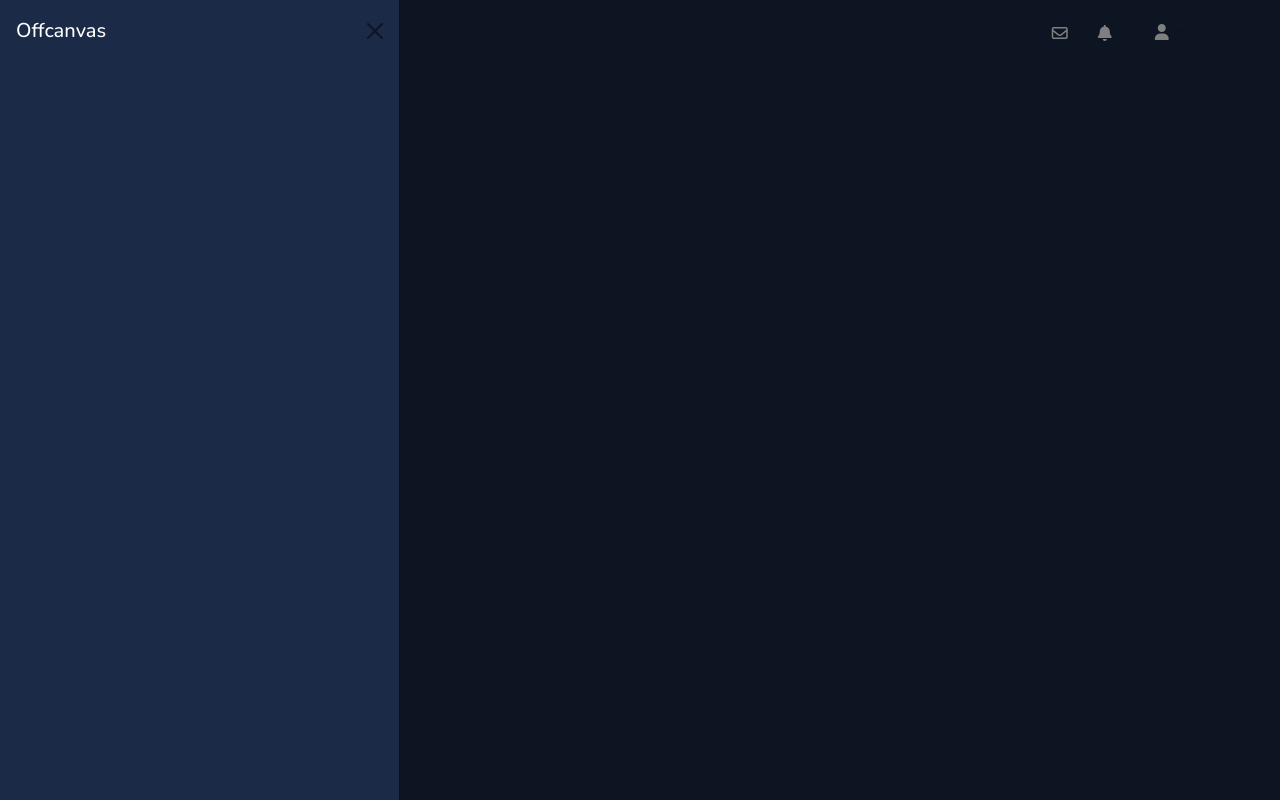
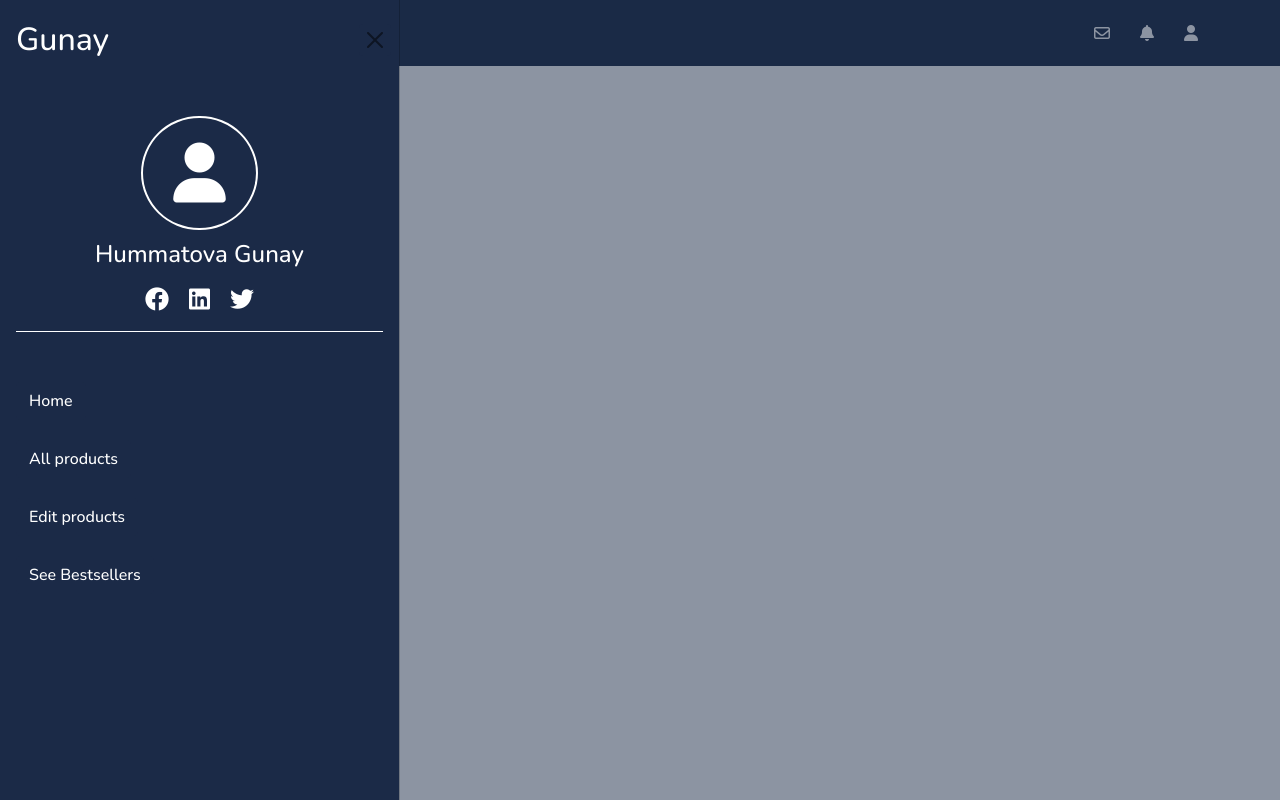
Before and after one commit to hummetova-gunay/Code-Academy.FINAL-PROJECT, a plain HTML site: page Clinique-clone-web-site/admin.html in a window 1280 px wide. Both pictures are taken after a click on the button 102 px from the left and 33 px from the top of the page. Drawn offline with nearby package versions, Linux system fonts and the light colour scheme; a web font is replaced by a local one.

Commit message:
desing of header on admin page finished

```diff
--- a/Clinique-clone-web-site/admin.html
+++ b/Clinique-clone-web-site/admin.html
@@ -8,8 +8,8 @@
     <link rel="stylesheet" href="./scss/main.css">
     <title>Admin panel</title>
 </head>
-<body>
-    <header>
+<body class="adminpage">
+    <header class="admin-header">
         <div class="container">
             <div class="header">
                 <div class="menu-search">
@@ -18,10 +18,27 @@
                       </button>
                       <div class="offcanvas offcanvas-start" tabindex="-1" id="offcanvasnavbar" aria-labelledby="offcanvasExampleLabel">
                         <div class="offcanvas-header">
-                          <h5 class="offcanvas-title" id="offcanvasExampleLabel">Offcanvas</h5>
+                          <h2 class="offcanvas-title" id="offcanvasExampleLabel">Gunay</h2>
                           <button type="button" class="btn-close" data-bs-dismiss="offcanvas" aria-label="Close"></button>
                         </div>
                         <div class="offcanvas-body">
+                            <div class="heading">
+                                <div class="admin-photo">
+                                    <i class="fa-solid fa-user"></i>
+                                </div>
+                                <h4>Hummatova Gunay</h4>
+                                <div class="social-media">
+                                    <i class="fa-brands fa-facebook"></i>
+                                    <i class="fa-brands fa-linkedin"></i>
+                                    <i class="fa-brands fa-twitter"></i>
+                                </div>
+                            </div>
+                            <div class="pages">
+                                <a href="./admin.html" class="btn">Home</a>
+                                <a href="./admin-all-produts" class="btn">All products</a>
+                                <a href="./admin-edit-products" class="btn">Edit products</a>
+                                <a href="./admin-bestseller" class="btn">See Bestsellers</a>
+                            </div>
                         </div>
                       </div>
                       <div class="container-input">
@@ -35,20 +52,14 @@
                 <div class="profile">
                     <i class="fa-regular fa-envelope"></i>
                     <i class="fa-solid fa-bell"></i>
-                    <div class="dropdown">
-                        <button class="btn dropdown-toggle" type="button" data-bs-toggle="dropdown" aria-expanded="false">
-                            <i class="fa-solid fa-user"></i>
-                        </button>
-                        <ul class="dropdown-menu">
-                          <li><a class="dropdown-item" href="#">Action</a></li>
-                          <li><a class="dropdown-item" href="#">Another action</a></li>
-                          <li><a class="dropdown-item" href="#">Something else here</a></li>
-                        </ul>
-                      </div>
+                    <i class="fa-solid fa-user"></i>
                 </div>
             </div>
         </div>
     </header>
+    <section>
+
+    </section>
     <script src="https://cdn.jsdelivr.net/npm/bootstrap@5.0.2/dist/js/bootstrap.bundle.min.js" integrity="sha384-MrcW6ZMFYlzcLA8Nl+NtUVF0sA7MsXsP1UyJoMp4YLEuNSfAP+JcXn/tWtIaxVXM" crossorigin="anonymous"></script>
 </body>
 </html>
--- a/Clinique-clone-web-site/scss/adminpanel/_admin-global.scss
+++ b/Clinique-clone-web-site/scss/adminpanel/_admin-global.scss
@@ -1,4 +1,4 @@
-*{
+.adminpage *{
     background-color: #1B2A47;
     color: white;
 }
--- a/Clinique-clone-web-site/scss/adminpanel/_adminhome.scss
+++ b/Clinique-clone-web-site/scss/adminpanel/_adminhome.scss
@@ -1,4 +1,4 @@
-header{
+.admin-header{
     background-color:#1B2A47;
     .container{
         .header{
@@ -7,6 +7,54 @@
             .menu-search{
                 @include flexbox;
                 gap: 60px;
+                .offcanvas{
+                    .offcanvas-body{
+                        .heading{
+                            @include flexbox;
+                            flex-direction: column;
+                            gap: 10px;
+                            border-bottom: 1px solid white;
+                            padding: 20px 0;
+                            .admin-photo{
+                                border: 2px solid white;
+                                border-radius: 50%;
+                                padding: 25px 30px;
+                                .fa-user{
+                                    font-size: 60px;
+                                }
+                            }
+                            .social-media{
+                                @include flexbox;
+                                gap: 20px;
+                                .fa-brands{
+                                    font-size: 24px;
+                                }
+                            }
+                        }
+                        .pages{
+                            margin-top: 50px;
+                            @include flexbox;
+                            flex-direction: column;
+                            align-items: start;
+                            gap: 20px;
+                            a{
+                                &:hover{
+                                    color: cadetblue;
+                                }
+                            }
+                        }
+                    }
+                }
+
+
+
+
+
+
+
+
+
+
                 .container-input{
                     position: relative;
                     @extend %search-input;
```
Also changed, not shown: Clinique-clone-web-site/scss/main.css, 1 other file.
